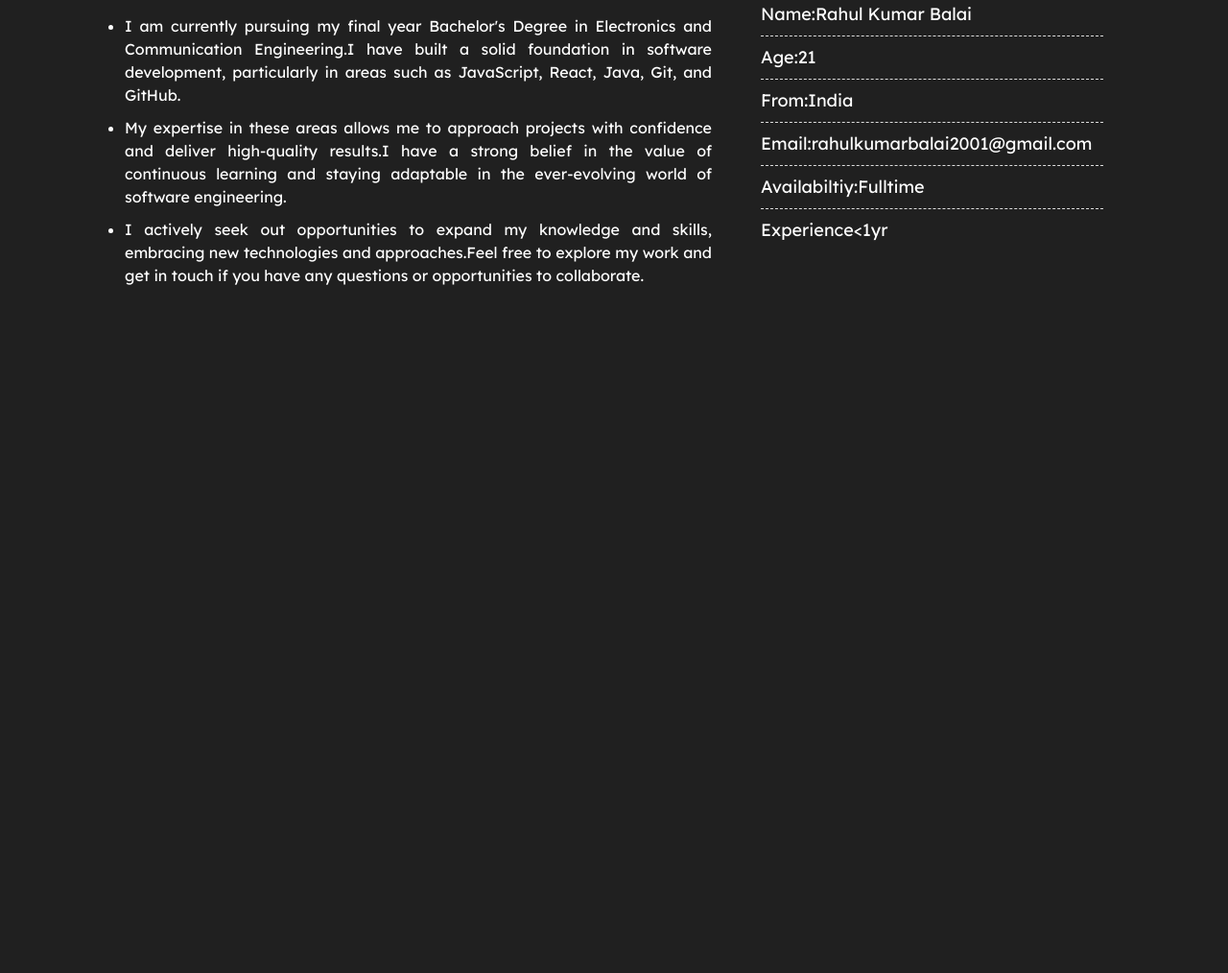
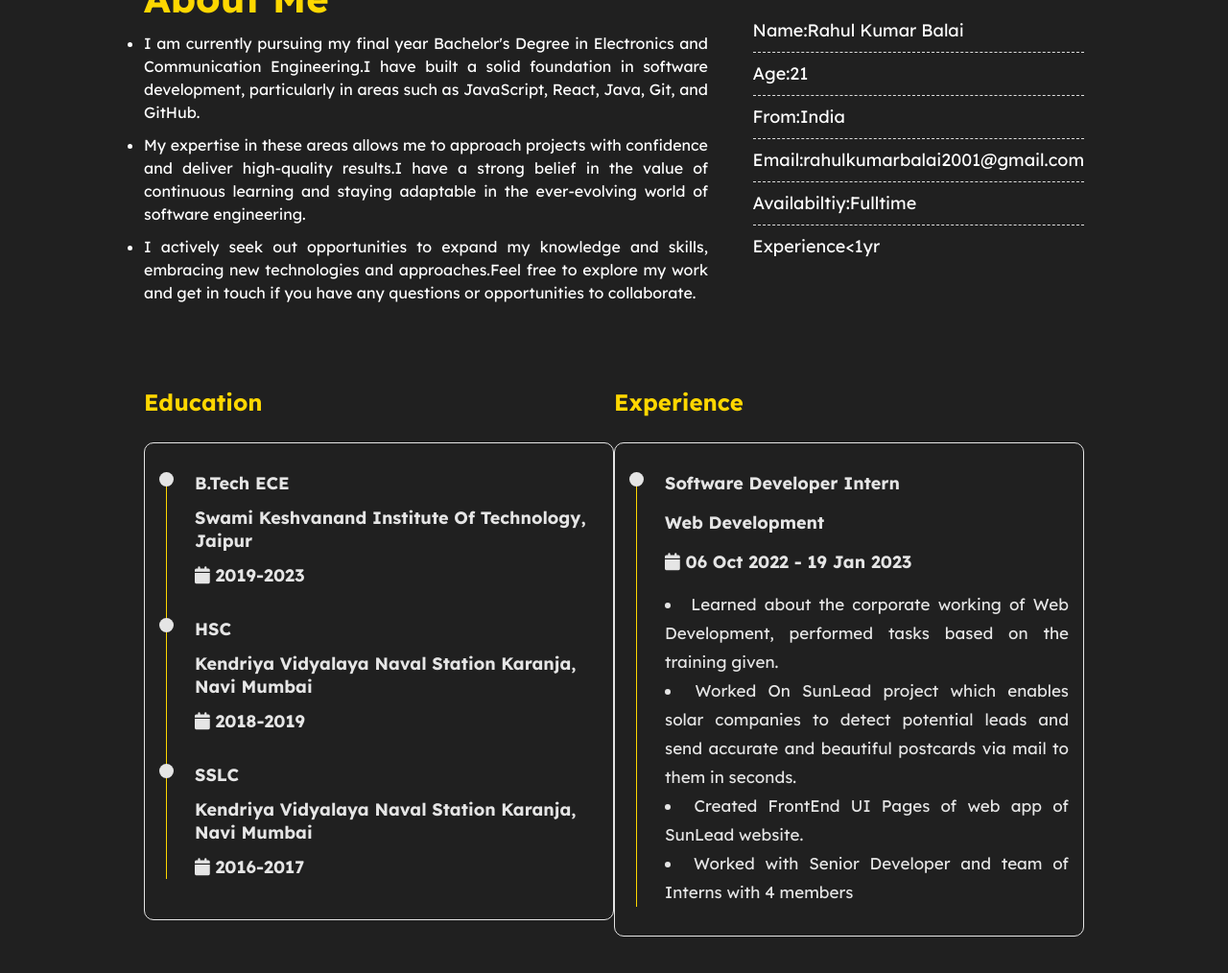
Before and after one commit to rahulkumarbalai/my-portfolio, a plain HTML site: page index.html in a window 1280 px wide. Shown: the part 674-1688 px from the top of the page at 96% size. Before the commit the page ends 1163 px from the top, so only its background shows below. Drawn offline with Linux system fonts and the light colour scheme.

Commit message:
education and experience

```diff
--- a/css/styles.css
+++ b/css/styles.css
@@ -22,6 +22,7 @@ body {
   font-size: 16px;
   line-height: 24px;
   background-color: #202020;
+  margin: 0 150px;
 }
 
 /*---------------------------Header---------------------------*/
@@ -144,29 +145,29 @@ profile-photo .img {
   transform: rotate(360deg);
 }
 
- /*---------------------------About---------------------------*/
+/*---------------------------About---------------------------*/
 
- .about-area{
-  padding: 130px;
+.about-area {
+  padding-top: 130px;
   background-color: #202020;
 }
-.about{
+.about {
   display: flex;
   justify-content: space-between;
   align-items: center;
-  margin-bottom:50px;
+  margin-bottom: 50px;
 }
-.about-content{
+.about-content {
   flex-basis: 60%;
 }
-.about-content h4{
+.about-content h4 {
   color: #fed700;
   font-size: 40px;
   line-height: 70px;
   text-transform: capitalize;
 }
 .about-content ul {
-  color:#fff;
+  color: #fff;
   text-align: justify;
 }
 
@@ -175,18 +176,100 @@ profile-photo .img {
   margin-bottom: 10px;
 }
 
-.about-skills{
+.about-skills {
   flex-basis: 35%;
 }
-.about-skills ul li{
+.about-skills ul li {
   border-bottom: 1px dashed #ddd;
   padding-bottom: 10px;
   margin-bottom: 10px;
   color: #fff;
   font-size: 18px;
 }
-.about-skills ul li:last-child{
+.about-skills ul li:last-child {
   border-bottom: 0;
   padding-bottom: 0;
   margin-bottom: 0;
 }
+
+/*---------------------------Education & Internship---------------------------*/
+
+.education-content .row {
+  display: flex;
+  border-radius: 5px;
+  height: 400px;
+  margin-bottom: 250px;
+}
+
+.education-content .title {
+  color: #fed700;
+}
+.education-content .row .education,
+.education-content .row .internship {
+  color: #e5e5e5;
+  flex: 0 0 50%;
+  max-width: 50%;
+  margin-top: 30px;
+}
+.education-content h3.title {
+  font-size: 24px;
+  margin-bottom: 30px;
+  font-weight: 700;
+}
+.education-content .row.timeline-box {
+  flex: 0 0 100%;
+  max-width: 100%;
+}
+.education-content .row .timeline {
+  padding: 30px 15px;
+  border: 1px solid #e5e5e5;
+  border-radius: 10px;
+  width: 100%;
+  position: relative;
+}
+.education-content .row .timeline-item {
+  position: relative;
+  padding-left: 37px;
+  padding-bottom: 20px;
+}
+.education-content .row .internship .timeline-item {
+  position: relative;
+  padding-left: 37px;
+  padding-bottom: 30px;
+}
+.education-content .row .timeline-item:last-child {
+  padding-bottom: 0;
+}
+.education-content .row .timeline-item::before {
+  content: "";
+  width: 1px;
+  position: absolute;
+  height: 100%;
+  left: 7px;
+  top: 0;
+  background-color: #fed700;
+}
+.education-content .row .circle-dot {
+  position: absolute;
+  left: 0;
+  top: 0;
+  height: 15px;
+  width: 15px;
+  border-radius: 50%;
+  background-color: #e5e5e5;
+}
+.education-content .row .timeline-title {
+  font-weight: 700;
+  font-size: 18px;
+  margin-bottom: 12px;
+}
+.education-content .row .internship .timeline-title {
+  font-weight: 700;
+  font-size: 18px;
+  margin-bottom: 17px;
+}
+.education-content .row .timeline-text {
+  line-height: 30px;
+  font-size: 17px;
+  text-align: justify;
+}
--- a/index.html
+++ b/index.html
@@ -105,5 +105,89 @@
         </div>
       </div>
     </section>
+
+    <!-------------- Education & Internship -------------->
+    <section class="education-content" id="education">
+      <div class="container">
+        <div class="row">
+          <div class="education">
+            <h3 class="title">Education</h3>
+            <div class="row">
+              <div class="timeline-box">
+                <div class="timeline">
+                  <!-- Timeline-item -->
+                  <div class="timeline-item">
+                    <div class="circle-dot"></div>
+                    <h3 class="timeline-title">B.Tech ECE</h3>
+                    <h4 class="timeline-title">
+                      Swami Keshvanand Institute Of Technology, Jaipur
+                    </h4>
+                    <h4 class="timeline-title">
+                      <i class="fa fa-calendar"></i> 2019-2023
+                    </h4>
+                  </div>
+                  <!-- Timeline-item -->
+                  <div class="timeline-item">
+                    <div class="circle-dot"></div>
+                    <h3 class="timeline-title">HSC</h3>
+                    <h4 class="timeline-title">
+                      Kendriya Vidyalaya Naval Station Karanja, Navi Mumbai
+                    </h4>
+                    <h4 class="timeline-title">
+                      <i class="fa fa-calendar"></i> 2018-2019
+                    </h4>
+                  </div>
+                  <!-- Timeline-item -->
+                  <div class="timeline-item">
+                    <div class="circle-dot"></div>
+                    <h3 class="timeline-title">SSLC</h3>
+                    <h4 class="timeline-title">
+                      Kendriya Vidyalaya Naval Station Karanja, Navi Mumbai
+                    </h4>
+                    <h4 class="timeline-title">
+                      <i class="fa fa-calendar"></i> 2016-2017
+                    </h4>
+                  </div>
+                </div>
+              </div>
+            </div>
+          </div>
+          <div class="internship">
+            <h3 class="title">Experience</h3>
+            <div class="row">
+              <div class="timeline-box">
+                <div class="timeline">
+                  <!-- Timeline-item -->
+                  <div class="timeline-item">
+                    <div class="circle-dot"></div>
+                    <h3 class="timeline-title">Software Developer Intern</h3>
+                    <h4 class="timeline-title">Web Development</h4>
+                    <h4 class="timeline-title">
+                      <i class="fa fa-calendar"></i> 06 Oct 2022 - 19 Jan 2023
+                    </h4>
+                    <li class="timeline-text">
+                      Learned about the corporate working of Web Development,
+                      performed tasks based on the training given.
+                    </li>
+                    <li class="timeline-text">
+                      Worked On SunLead project which enables solar companies to
+                      detect potential leads and send accurate and beautiful
+                      postcards via mail to them in seconds.
+                    </li>
+                    <li class="timeline-text">
+                      Created FrontEnd UI Pages of web app of SunLead website.
+                    </li>
+                    <li class="timeline-text">
+                      Worked with Senior Developer and team of Interns with 4
+                      members
+                    </li>
+                  </div>
+                </div>
+              </div>
+            </div>
+          </div>
+        </div>
+      </div>
+    </section>
   </body>
 </html>
```
Also changed, not shown: assets/images/logo.png.
